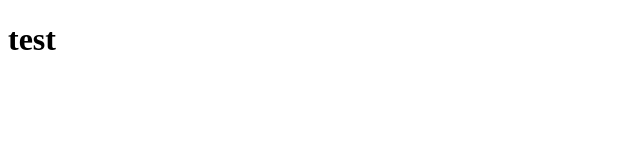
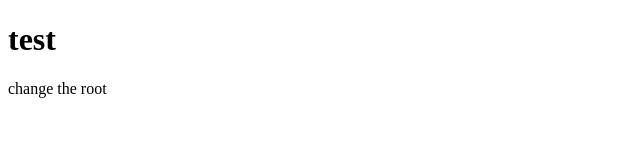
Before and after one commit to zerometre/pages, a plain HTML site: page index.html in a window 1280 px wide. Shown: the whole page, without its empty margins (0-640 px from the left). Drawn offline with Linux system fonts and the light colour scheme.

Commit message:
change root

```diff
--- a/index.html
+++ b/index.html
@@ -8,5 +8,6 @@
 </head>
 <body>
     <h1>test</h1>
+    <p>change the root</p>
 </body>
 </html>
```
